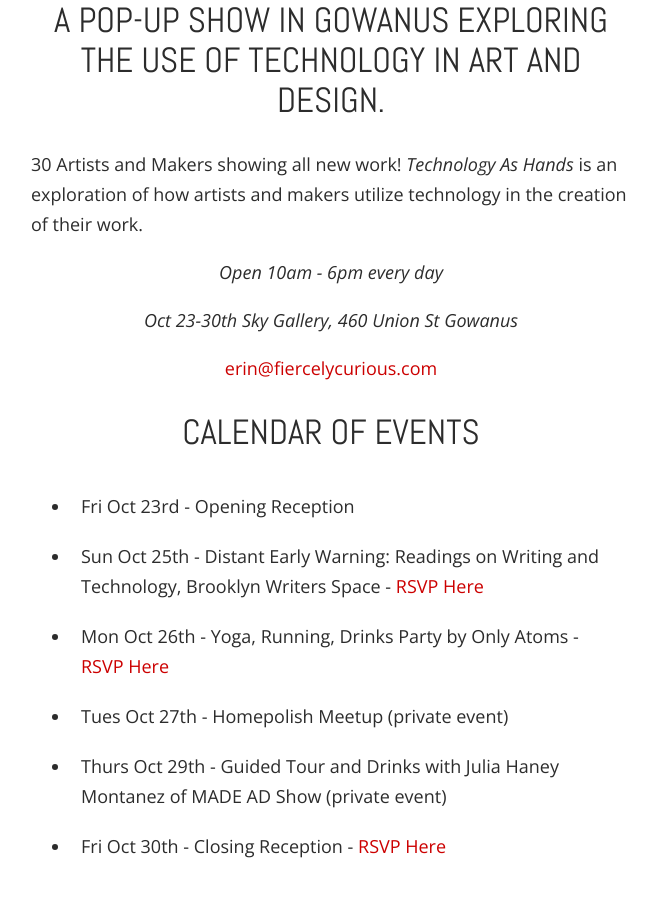
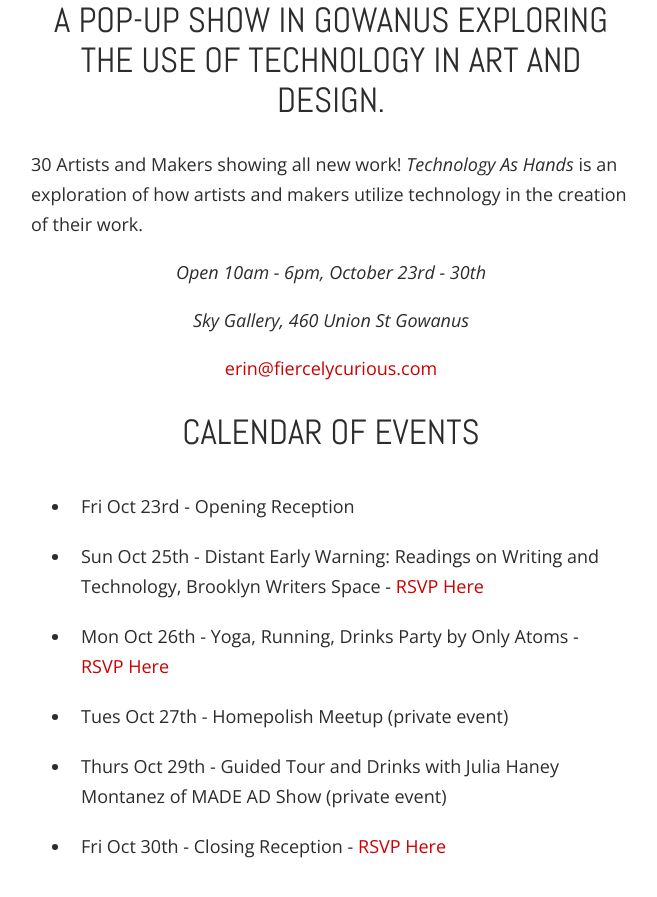
Before and after one commit to technologyashands/technologyashands.github.io, a Jekyll site: the page built from index.html, in a window 1280 px wide and 900 px high, scrolled down 410 px. Shown: the top 897 px of the window, without its empty margins (309-966 px from the left). Built offline with Jekyll 4.4.1, drawn with Linux system fonts in a browser that asks for light colours; nearby versions of some CDN libraries.

Commit message:
Update index.html

```diff
--- a/index.html
+++ b/index.html
@@ -18,8 +18,8 @@ layout: default
 
 	<em>Technology As Hands</em> is an exploration of how artists and makers utilize technology in the creation of their work.</p>
 
-	<p class="center"><em>Open 10am - 6pm every day</em></p>
-	<p class="center"><em>Oct 23-30th Sky Gallery, 460 Union St Gowanus</em></p>
+	<p class="center"><em>Open 10am - 6pm, October 23rd - 30th</em></p>
+	<p class="center"><em>Sky Gallery, 460 Union St Gowanus</em></p>
 
 <p class="center"><a href="mailto:erin@fiercelycurious.com">erin@fiercelycurious.com</a></p>
 
```
